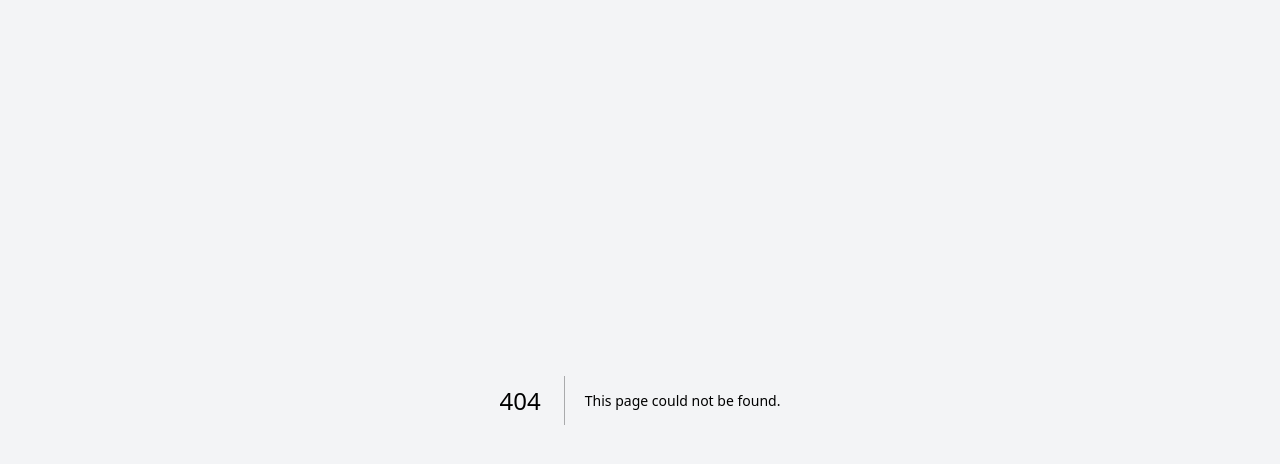
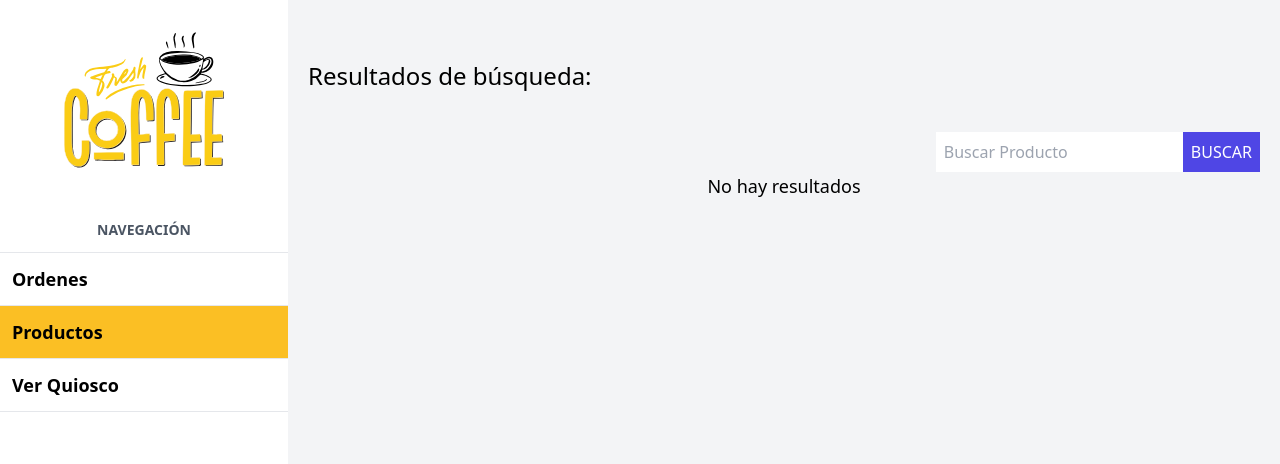
Before and after one commit to ISC-EIbarra/quiosco_nextjs, a Next.js app: page /admin/products/search in a window 1280 px wide. Before the commit this address had no page. Shown: the top 464 px of the page. Built offline with nearby package versions, Linux system fonts and the light colour scheme; no server answers; the database is empty.

Commit message:
Search function

```diff
--- a/app/admin/products/page.tsx
+++ b/app/admin/products/page.tsx
@@ -1,7 +1,10 @@
+import { redirect } from 'next/navigation';
 import ProductsPagination from '@/components/products/ProductsPagination';
 import ProductTable from '@/components/products/ProductTable';
 import Heading from '@/components/ui/Heading';
 import { prisma } from '@/src/lib/Prisma';
+import Link from 'next/link';
+import ProductFormSearch from '@/components/products/ProductFormSearch';
 
 async function productCount() {
   return await prisma.product.count();
@@ -28,6 +31,7 @@ export default async function ProductsPage({
 }) {
   const page = +searchParams.page || 1;
   const pageSize = 10;
+  if (page < 0) redirect('/admin/products');
 
   const productsData = getProducts(page, pageSize);
   const totalProductsData = productCount();
@@ -35,13 +39,24 @@ export default async function ProductsPage({
     productsData,
     totalProductsData,
   ]);
-  console.log(totalProductsData);
+  const totalPages = Math.ceil(totalProducts / pageSize);
+
+  if (page > totalPages) redirect('/admin/products');
 
   return (
     <>
       <Heading>Administrar Productos</Heading>
+      <div className="flex flex-col lg:flex-row lg:justify-between gap-5 ">
+        <Link
+          href={'/admin/products/new'}
+          className="bg-amber-400 w-full lg:w-auto text-xl px-10 py-3 text-center font-bold cursor-pointer"
+        >
+          Crear Producto
+        </Link>
+        <ProductFormSearch />
+      </div>
       <ProductTable products={products} />
-      <ProductsPagination page={page} />
+      <ProductsPagination page={page} totalPages={totalPages} />
     </>
   );
 }
--- /dev/null
+++ b/app/admin/products/search/page.tsx
@@ -0,0 +1,40 @@
+import ProductFormSearch from '@/components/products/ProductFormSearch';
+import ProductTable from '@/components/products/ProductTable';
+import Heading from '@/components/ui/Heading';
+import { prisma } from '@/src/lib/Prisma';
+
+async function searchProducts(searchTerm: string) {
+  const products = await prisma.product.findMany({
+    where: {
+      name: {
+        contains: searchTerm,
+        mode: 'insensitive',
+      },
+    },
+    include: {
+      category: true,
+    },
+  });
+  return products;
+}
+
+export default async function SearchPage({
+  searchParams,
+}: {
+  searchParams: { search: string };
+}) {
+  const products = await searchProducts(searchParams.search);
+  return (
+    <>
+      <Heading>Resultados de búsqueda: {searchParams.search}</Heading>
+      <div className="flex flex-col lg:flex-row lg:justify-end gap-5 ">
+        <ProductFormSearch />
+      </div>
+      {products.length ? (
+        <ProductTable products={products} />
+      ) : (
+        <p className="text-lg text-center">No hay resultados</p>
+      )}
+    </>
+  );
+}
--- /dev/null
+++ b/components/products/ProductFormSearch.tsx
@@ -0,0 +1,40 @@
+'use client';
+import { searchSchema } from '@/src/schema';
+import { toast } from 'react-toastify';
+// Redireccionar en el cliente en el appRouter
+import { useRouter } from 'next/navigation';
+
+export default function ProductFormSearch() {
+  const router = useRouter();
+
+  const handleSearchForm = (formData: FormData) => {
+    const data = {
+      search: formData.get('search'),
+    };
+    const result = searchSchema.safeParse(data);
+    if (!result.success) {
+      result.error.issues.forEach((issue) => {
+        toast.error(issue.message);
+      });
+      return;
+    }
+    router.push(`/admin/products/search?search=${result.data.search}`);
+  };
+
+  return (
+    <form action={handleSearchForm} className="flex items-center">
+      <input
+        type="text"
+        placeholder="Buscar Producto"
+        className="p-2 placeholder-gray-400 w-full"
+        name="search"
+      />
+
+      <input
+        type="submit"
+        className="bg-indigo-600 p-2 uppercase text-white cursor-pointer"
+        value={'Buscar'}
+      />
+    </form>
+  );
+}
--- a/components/products/ProductsPagination.tsx
+++ b/components/products/ProductsPagination.tsx
@@ -2,12 +2,43 @@ import Link from 'next/link';
 
 type ProductsPaginationProps = {
   page: number;
+  totalPages: number;
 };
 
-export default function ProductsPagination({ page }: ProductsPaginationProps) {
+export default function ProductsPagination({
+  page,
+  totalPages,
+}: ProductsPaginationProps) {
+  const pages = Array.from({ length: totalPages }, (_, i) => i + 1);
   return (
     <nav className="flex justify-center py-10">
-      <Link href={`/admin/products?page=${page + 1}`}>&raquo;</Link>
+      {page > 1 && (
+        <Link
+          href={`/admin/products?page=${page - 1}`}
+          className="bg-white px-4 py-2 text-sm text-gray-900 ring-1 ring-inset ring-gray-300 focus:z-20 focus:outline-offset-0"
+        >
+          &laquo;
+        </Link>
+      )}
+      {pages.map((currentPage) => (
+        <Link
+          key={currentPage}
+          href={`/admin/products?page=${currentPage}`}
+          className={`${
+            page === currentPage && 'font-black'
+          } bg-white px-4 py-2 text-sm text-gray-900 ring-1 ring-inset ring-gray-300 focus:z-20 focus:outline-offset-0`}
+        >
+          {currentPage}
+        </Link>
+      ))}
+      {page < totalPages && (
+        <Link
+          href={`/admin/products?page=${page + 1}`}
+          className="bg-white px-4 py-2 text-sm text-gray-900 ring-1 ring-inset ring-gray-300 focus:z-20 focus:outline-offset-0"
+        >
+          &raquo;
+        </Link>
+      )}
     </nav>
   );
 }
--- a/src/schema/index.ts
+++ b/src/schema/index.ts
@@ -20,3 +20,10 @@ export const OrderIdSchema = z.object({
     .transform((value) => parseInt(value))
     .refine((value) => value > 0, { message: 'Hay errores' }),
 });
+
+export const searchSchema = z.object({
+  search: z
+    .string()
+    .trim()
+    .min(1, { message: 'La búsqueda no puede ir vacía' }),
+});
```
